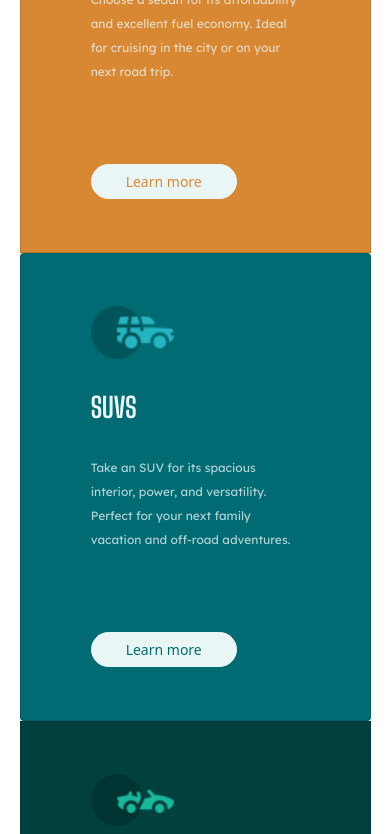
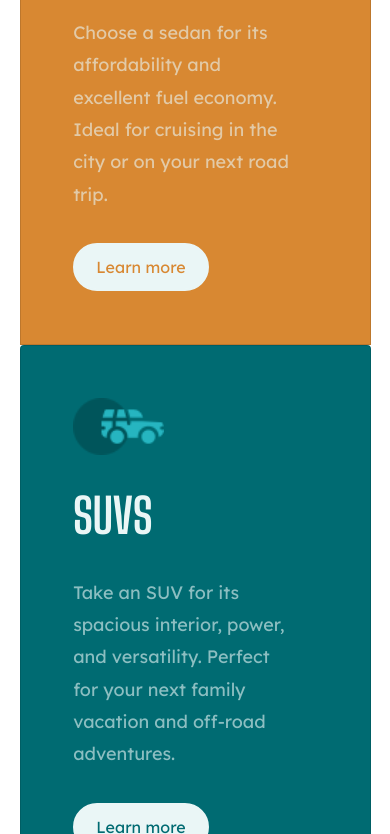
Before and after one commit to RahulKandari-Github/3-column-card-stack, a plain HTML site: page index.html in a window 390 px wide. Shown: the part 295-1129 px from the top of the page. Drawn offline with nearby package versions, Linux system fonts and the light colour scheme.

Commit message:
Add files via upload

```diff
--- a/css/styles.css
+++ b/css/styles.css
@@ -1,10 +1,3 @@
-h1 {
-  color: #EAF6F6;
-  font-family: 'Big Shoulders Display', cursive;
-  padding: 2rem 0;
-  margin: 0
-}
-
 .attribution {
   text-align: center;
   font-family: 'Lexend Deca', sans-serif;
@@ -14,10 +7,12 @@ h1 {
   background-color: #EAF6F6;
   border-radius: 40px;
   border-color: #EAF6F6;
+  border-width: 2px;
   margin-top: 4rem;
   width: 70%;
   font-size: 14px;
-  padding: 6px 10px;
+  font-family: 'Lexend Deca', sans-serif;
+  padding: 8px 10px;
 }
 
 .btn-sedans {
@@ -47,13 +42,20 @@ h1 {
   color: #EAF6F6;
 }
 
+.card-title {
+  color: #EAF6F6;
+  font-family: 'Big Shoulders Display', cursive;
+  padding: 2rem 0;
+  margin: 0
+}
+
 .card-text {
   text-align: left;
   color: #EAF6F6;
   font-family: 'Lexend Deca', sans-serif;
-  font-size: 12px;
-  line-height: 2;
-  opacity: 0.75;
+  font-size: 14px;
+  line-height: 1.8;
+  opacity: 0.60;
 }
 
 .col {
@@ -61,7 +63,7 @@ h1 {
 }
 
 .card {
-  padding: 15% 20%;
+  padding: 15% 15% 15% 20%;
 }
 
 .card-stack {
@@ -92,10 +94,13 @@ h1 {
   .card-stack {
     width: 90%;
   }
-
 }
 
 @media (max-width: 768px) {
+
+  h1 {
+    font-size: 3rem;
+  }
 
   .card-sedans {
     border-radius: 10px 10px 0 0;
@@ -104,4 +109,21 @@ h1 {
   .card-luxury {
     border-radius: 0 0 10px 10px;
   }
+
+  .card {
+    padding: 15% 20% 15% 15%;
+  }
+
+  .card-text {
+    font-size: 18px;
+    opacity: 0.60;
+  }
+
+  .btn {
+    font-size: 1rem;
+    font-family: 'Lexend Deca', sans-serif;
+    padding: 10px 20px;
+    margin: 1rem 0 0;
+    width: 60%;
+  }
 }
--- a/index.html
+++ b/index.html
@@ -12,7 +12,7 @@
   <link href="https://fonts.googleapis.com/css2?family=Big+Shoulders+Display:wght@700&family=Lexend+Deca&display=swap" rel="stylesheet">
 
   <link href="https://cdn.jsdelivr.net/npm/bootstrap@5.0.0-beta3/dist/css/bootstrap.min.css" rel="stylesheet" integrity="sha384-eOJMYsd53ii+scO/bJGFsiCZc+5NDVN2yr8+0RDqr0Ql0h+rP48ckxlpbzKgwra6" crossorigin="anonymous">
-  <link rel="stylesheet" href="./css/styles.css">
+  <link rel="stylesheet" href="css/styles.css">
 
 </head>
 <body>
@@ -22,8 +22,8 @@
 
       <div class="col col-12 col-lg-4 col-md-4 col-sm-12 ">
         <div class="card h-100 card-sedans">
-          <img src="./images/icon-sedans.png" class="card-img" alt="">
-            <h1>SEDANS</h1>
+          <img src="images/icon-sedans.png" class="card-img" alt="">
+            <h1 class="card-title">SEDANS</h1>
             <p class="card-text">Choose a sedan for its affordability and excellent fuel economy. Ideal for cruising in the city or on your next road trip.</p>
             <button type="button" class="btn btn-light btn-sedans">Learn more</button>
         </div>
@@ -31,8 +31,8 @@
 
       <div class="col col-12 col-lg-4 col-md-4 col-sm-12">
         <div class="card h-100 card-suvs">
-          <img src="./images/icon-suvs.png" class="card-img" alt="">
-            <h1>SUVS</h1>
+          <img src="images/icon-suvs.png" class="card-img" alt="">
+            <h1 class="card-title">SUVS</h1>
             <p class="card-text">Take an SUV for its spacious interior, power, and versatility. Perfect for your next family vacation and off-road adventures.</p>
             <button type="button" class="btn btn-light btn-suvs">Learn more</button>
         </div>
@@ -40,8 +40,8 @@
 
       <div class="col col-12 col-lg-4 col-md-4 col-sm-12">
         <div class="card h-100 card-luxury">
-          <img src="./images/icon-luxury.png" class="card-img" alt="">
-            <h1>LUXURY</h1>
+          <img src="images/icon-luxury.png" class="card-img" alt="">
+            <h1 class="card-title">LUXURY</h1>
             <p class="card-text">Cruise in the best car brands without the bloated prices. Enjoy the enhanced comfort of a luxury rental and arrive in style.</p>
             <button type="button" class="btn btn-light btn-luxury">Learn more</button>
         </div>
```
